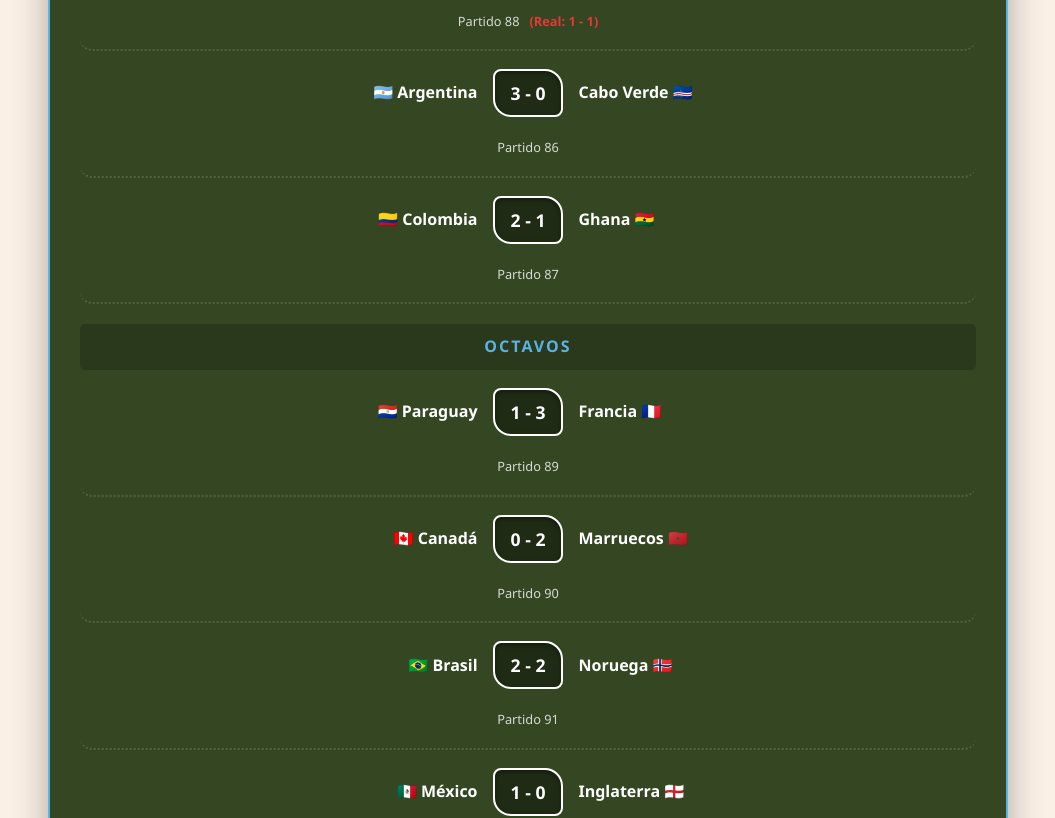
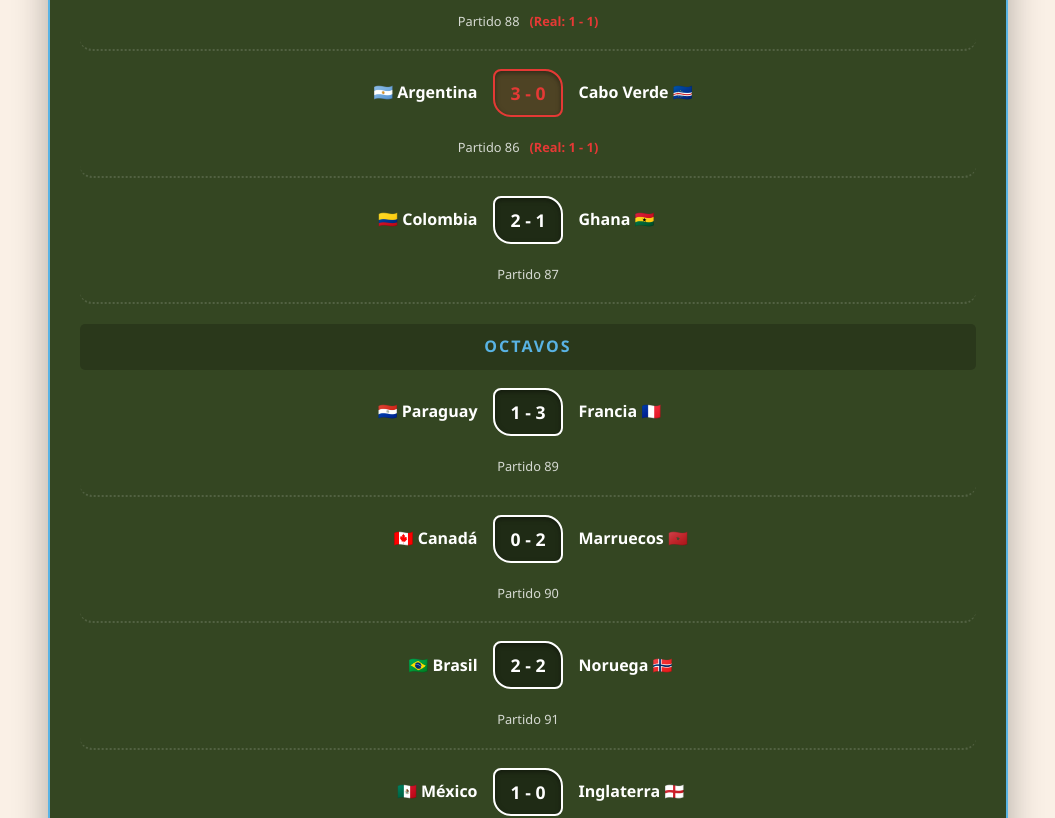
Before and after one commit to alberto88vala-dev/quiniela-mundial-2026, a React (Vite) app: page / in a window 1280 px wide. Shown: the part 2400-3218 px from the top of the page, without its empty margins (112-1167 px from the left). Built offline with nearby package versions, Linux system fonts and the light colour scheme.

Commit message:
argentina

```diff
--- a/src/pages/QuinielaManual.jsx
+++ b/src/pages/QuinielaManual.jsx
@@ -20,6 +20,7 @@ export default function QuinielaManual() {
     83: { regular: "2 - 1" }, // Portugal vs Croacia
     85: { regular: "2 - 0" }, // Suiza vs Argelia
     88: { regular: "1 - 1", penales: "2 - 4" }, // Australia vs Egipto
+    86: { regular: "1 - 1", penales: "3 - 2" }, // Argentina vs Cabo Verde
     };
 
   const partidos = [
```
